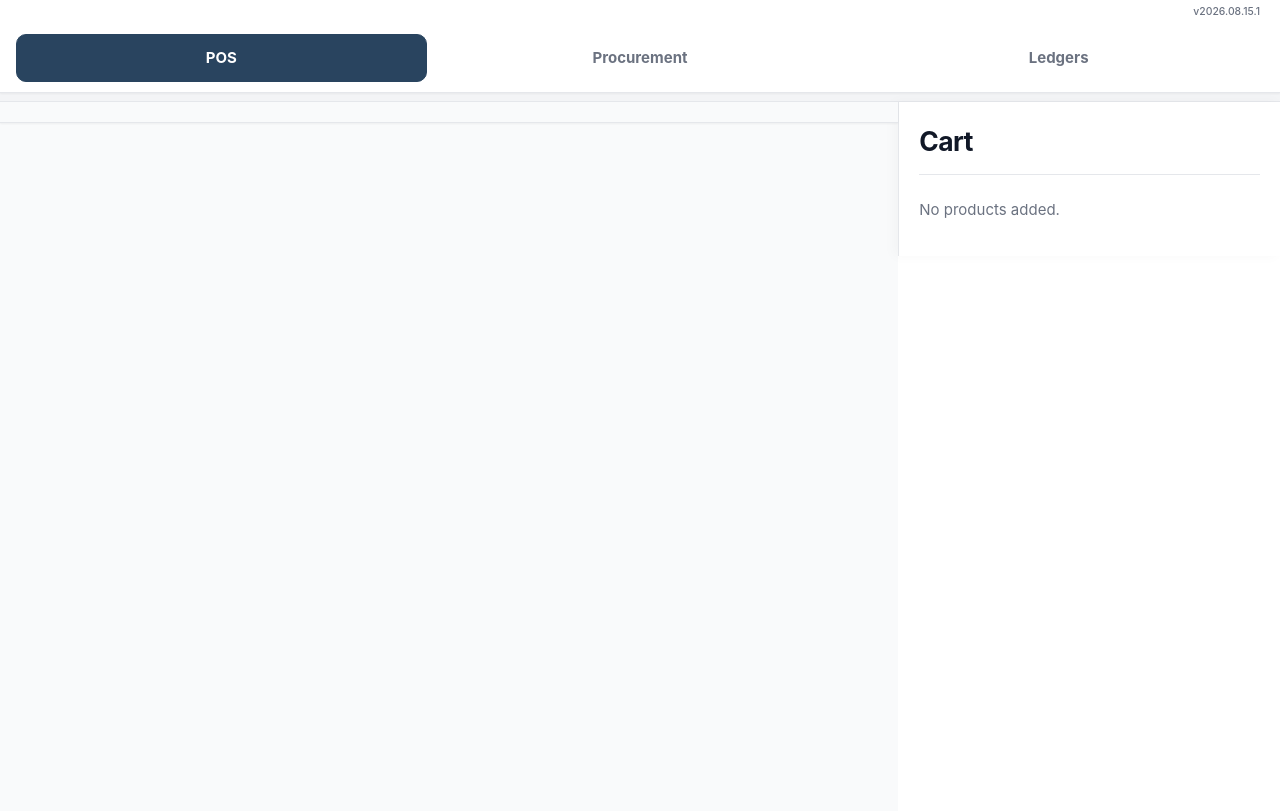
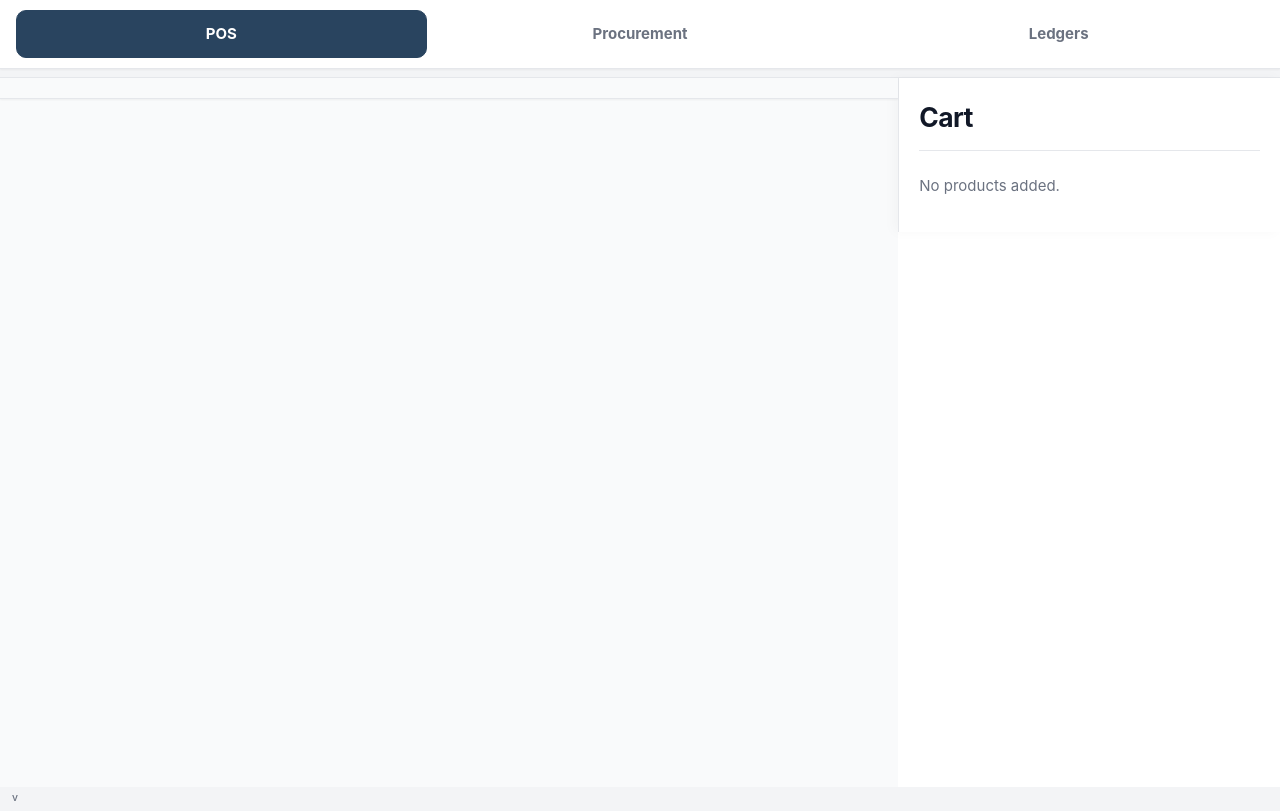
Before and after one commit to kentvillamora-dev/mini-store-pos, a React (Vite) app: page / in a window 1280 px wide. Built offline with nearby package versions, Linux system fonts and the light colour scheme.

Commit message:
Automate app version and refine update UI

```diff
--- a/src/App.tsx
+++ b/src/App.tsx
@@ -36,7 +36,7 @@ interface CartItem {
 
 type PaymentMethod = 'CASH' | 'GCASH'
 
-const APP_VERSION = '2026.08.15.1'
+const APP_VERSION = import.meta.env.VITE_APP_VERSION
 
 const CATEGORY_DISPLAY_ORDER = [
   'Snacks',
@@ -2131,10 +2131,6 @@ function App() {
 
   return (
     <>
-      <header className="app-header">
-        <UpdatePrompt appVersion={APP_VERSION} />
-      </header>
-
       <nav className="app-nav">
         <button
           className={
@@ -2171,6 +2167,8 @@ function App() {
       </nav>
 
       {renderCurrentPage()}
+
+      <UpdatePrompt appVersion={APP_VERSION} />
     </>
   )
 }
--- a/src/features/pwa/UpdatePrompt.tsx
+++ b/src/features/pwa/UpdatePrompt.tsx
@@ -56,6 +56,36 @@ function UpdatePrompt({ appVersion }: UpdatePromptProps) {
 
   return (
     <>
+      <div
+        style={{
+          display: 'flex',
+          flexDirection: 'column',
+          alignItems: 'flex-start',
+          gap: '4px',
+          width: '100%',
+          padding: '4px 8px 6px',
+          background: 'var(--color-background)',
+        }}
+      >
+        {updateMessage && (
+          <p
+            className="update-status-message"
+            style={{
+              margin: 0,
+              padding: '6px 9px',
+              border: '1px solid var(--color-border-light)',
+              borderRadius: 'var(--radius-sm)',
+              background: 'var(--color-surface)',
+              color: 'var(--color-text-muted)',
+              boxShadow: 'var(--shadow-sm)',
+              fontSize: '0.72rem',
+              lineHeight: 1.35,
+            }}
+          >
+            {updateMessage}
+          </p>
+        )}
+
         <button
           className="version-button"
           onClick={handleCheckForUpdate}
@@ -64,26 +94,65 @@ function UpdatePrompt({ appVersion }: UpdatePromptProps) {
         >
           v{appVersion}
         </button>
-
-      {updateMessage && (
-        <p className="update-status-message">
-          {updateMessage}
-        </p>
-      )}
+      </div>
 
       {needRefresh && (
-        <aside className="update-prompt" role="status">
-          <p>
+        <aside
+          className="update-prompt"
+          role="status"
+          style={{
+            position: 'fixed',
+            left: '50%',
+            right: 'auto',
+            top: 'auto',
+            bottom: '12px',
+            zIndex: 300,
+            width: 'min(760px, calc(100% - 32px))',
+            padding: '14px 16px',
+            transform: 'translateX(-50%)',
+            border: '1px solid var(--color-border-light)',
+            borderRadius: 'var(--radius-lg)',
+            background: 'var(--color-surface)',
+            color: 'var(--color-text)',
+            boxShadow: 'var(--shadow-md)',
+          }}
+        >
+          <p
+            style={{
+              margin: '0 0 12px',
+              color: 'var(--color-text)',
+              fontWeight: 650,
+            }}
+          >
             A new version of Mini-Store POS is available.
             Finish any active transaction before updating.
           </p>
 
-          <div className="update-prompt-actions">
-            <button onClick={handleApplyUpdate}>
+          <div
+            className="update-prompt-actions"
+            style={{
+              justifyContent: 'flex-end',
+              gap: '8px',
+            }}
+          >
+            <button
+              onClick={handleApplyUpdate}
+              style={{
+                margin: 0,
+                background: 'var(--color-primary)',
+                borderColor: 'var(--color-primary)',
+                color: '#ffffff',
+              }}
+            >
               Apply Update
             </button>
 
-            <button onClick={handleDismiss}>
+            <button
+              onClick={handleDismiss}
+              style={{
+                margin: 0,
+              }}
+            >
               Later
             </button>
           </div>
--- a/vite.config.ts
+++ b/vite.config.ts
@@ -1,10 +1,66 @@
+import { execFileSync } from 'node:child_process'
 import { defineConfig } from 'vite'
 import react from '@vitejs/plugin-react'
 import { VitePWA } from 'vite-plugin-pwa'
 
+function runGit(args: string[]) {
+  try {
+    return execFileSync('git', args, {
+      encoding: 'utf-8',
+    }).trim()
+  } catch {
+    return ''
+  }
+}
+
+function getAppVersion(command: 'build' | 'serve') {
+  const commitDate = runGit([
+    'show',
+    '-s',
+    '--format=%cs',
+    'HEAD',
+  ])
+  const shortCommit = runGit([
+    'rev-parse',
+    '--short=7',
+    'HEAD',
+  ])
+  const workingTreeStatus = runGit([
+    'status',
+    '--porcelain',
+  ])
+
+  if (!commitDate || !shortCommit) {
+    return command === 'serve'
+      ? 'unknown-dev'
+      : 'unknown'
+  }
+
+  const formattedDate = commitDate.replaceAll('-', '.')
+  const baseVersion = `${formattedDate}_${shortCommit}`
+
+  if (workingTreeStatus) {
+    return `${baseVersion}-dirty`
+  }
+
+  if (command === 'serve') {
+    return `${baseVersion}-dev`
+  }
+
+  return baseVersion
+}
+
 // https://vite.dev/config/
-export default defineConfig({
+export default defineConfig(({ command }) => {
+  const appVersion = getAppVersion(command)
+
+  return {
     base: '/mini-store-pos/',
+
+    define: {
+      'import.meta.env.VITE_APP_VERSION':
+        JSON.stringify(appVersion),
+    },
 
     plugins: [
       react(),
@@ -13,7 +69,8 @@ export default defineConfig({
         manifest: {
           name: 'Mini-Store POS',
           short_name: 'Mini POS',
-        description: 'Offline-first point-of-sale application for a family mini-store.',
+          description:
+            'Offline-first point-of-sale application for a family mini-store.',
           theme_color: '#ffffff',
           background_color: '#ffffff',
           display: 'standalone',
@@ -21,4 +78,5 @@ export default defineConfig({
         },
       }),
     ],
+  }
 })
```
Lines whose indentation alone changed are shown as unchanged.
